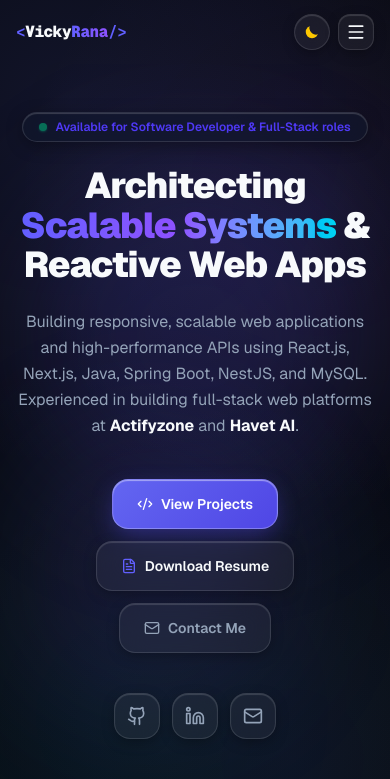
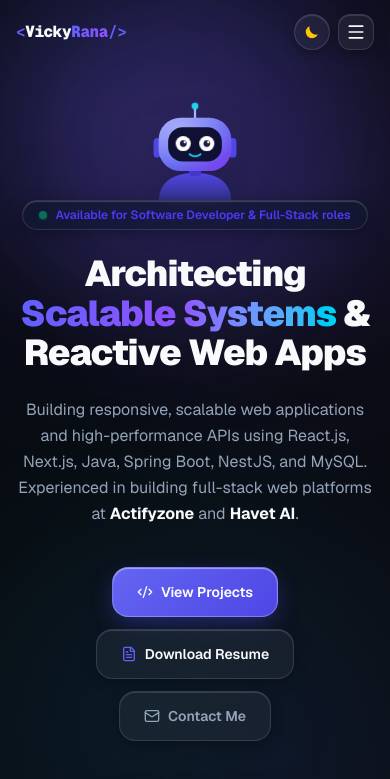
Before and after one commit to vickysrana2-cloud/VickyRanaPortfolio, a Next.js app: page / in a window 390 px wide. Shown: the top 779 px of the page. Built offline with nearby package versions, Linux system fonts and the light colour scheme.

Commit message:
feat: add portfolio base layout, navigation bar, interactive cursor character, and home page components

```diff
--- a/src/app/page.tsx
+++ b/src/app/page.tsx
@@ -23,6 +23,7 @@ import {
   Play
 } from 'lucide-react';
 import { Github, Linkedin } from '@/components/icons';
+import { CursorCharacter } from '@/components/cursor-character';
 
 export default function HomePage() {
   const featuredProjects = projectsData.filter((p) => p.featured).slice(0, 3);
@@ -32,12 +33,18 @@ export default function HomePage() {
   return (
     <div className="flex flex-col gap-24 sm:gap-32 pb-16 overflow-hidden">
       {/* 1. HERO SECTION */}
-      <section className="relative pt-12 sm:pt-20 lg:pt-28 px-4 sm:px-6 lg:px-8 max-w-7xl mx-auto w-full">
-        {/* Ambient liquid lighting caustics */}
-        <div className="absolute top-1/4 left-1/2 -translate-x-1/2 -translate-y-1/2 w-[350px] sm:w-[650px] h-[350px] sm:h-[650px] bg-indigo-500/15 dark:bg-indigo-600/20 rounded-full blur-3xl pointer-events-none -z-10" />
-        <div className="absolute top-1/3 right-1/4 w-[280px] sm:w-[450px] h-[280px] sm:h-[450px] bg-violet-500/10 dark:bg-violet-600/15 rounded-full blur-3xl pointer-events-none -z-10" />
+      <section className="relative pt-24 sm:pt-32 lg:pt-36 px-4 sm:px-6 lg:px-8 max-w-7xl mx-auto w-full">
+        {/* Ambient liquid lighting caustics extending to top 0 */}
+        <div className="absolute -top-10 left-1/2 -translate-x-1/2 w-[350px] sm:w-[750px] h-[350px] sm:h-[700px] bg-indigo-500/15 dark:bg-indigo-600/20 rounded-full blur-3xl pointer-events-none -z-10" />
+        <div className="absolute top-0 right-1/4 w-[280px] sm:w-[500px] h-[280px] sm:h-[500px] bg-violet-500/10 dark:bg-violet-600/15 rounded-full blur-3xl pointer-events-none -z-10" />
+
 
         <div className="flex flex-col items-center text-center max-w-4xl mx-auto space-y-6">
+          {/* Interactive Cursor-Tracking Character */}
+          <div className="relative flex justify-center -mb-2">
+            <CursorCharacter className="w-28 h-28 sm:w-36 sm:h-36 drop-shadow-2xl transition-transform duration-300 hover:scale-105 select-none" />
+          </div>
+
           {/* Availability Status Pill */}
           <div className="inline-flex items-center gap-2 px-4 py-1.5 rounded-full liquid-glass-pill text-indigo-600 dark:text-indigo-400 text-xs font-semibold">
             <span className="w-2 h-2 rounded-full bg-emerald-500 animate-pulse shadow-xs shadow-emerald-500/50" />
--- /dev/null
+++ b/src/components/cursor-character.tsx
@@ -0,0 +1,172 @@
+"use client";
+
+import { useEffect, useRef } from "react";
+
+/**
+ * A friendly character whose head turns and eyes focus on the cursor.
+ * - No re-renders: pointer position is applied straight to SVG transforms in rAF.
+ * - Smooth easing (lerp), so it feels alive instead of snapping.
+ * - Respects prefers-reduced-motion.
+ */
+export function CursorCharacter({ className = "" }: { className?: string }) {
+  const wrapRef = useRef<HTMLDivElement>(null);
+  const headRef = useRef<SVGGElement>(null);
+  const faceRef = useRef<SVGGElement>(null);
+  const pupilsRef = useRef<SVGGElement>(null);
+  const antennaRef = useRef<SVGGElement>(null);
+
+  useEffect(() => {
+    const wrap = wrapRef.current;
+    if (!wrap) return;
+
+    const reduce = window.matchMedia("(prefers-reduced-motion: reduce)").matches;
+
+    // target = where the cursor wants us to look, current = what we render
+    const target = { x: 0, y: 0 };
+    const current = { x: 0, y: 0 };
+
+    const clamp = (v: number, min = -1, max = 1) => Math.max(min, Math.min(max, v));
+
+    const onMove = (e: PointerEvent) => {
+      const rect = wrap.getBoundingClientRect();
+      const cx = rect.left + rect.width / 2;
+      const cy = rect.top + rect.height / 2;
+      // normalise by half the viewport, so looking at the screen edge = full turn
+      target.x = clamp((e.clientX - cx) / (window.innerWidth / 2));
+      target.y = clamp((e.clientY - cy) / (window.innerHeight / 2));
+    };
+
+    const onLeave = () => {
+      target.x = 0;
+      target.y = 0;
+    };
+
+    let raf = 0;
+    const tick = () => {
+      // ease toward the target (0.12 = snappy but smooth)
+      current.x += (target.x - current.x) * 0.12;
+      current.y += (target.y - current.y) * 0.12;
+
+      const { x, y } = current;
+
+      // Head: tilts and shifts slightly
+      if (headRef.current) {
+        headRef.current.style.transform = `translate(${x * 8}px, ${y * 6}px) rotate(${x * 6}deg)`;
+      }
+      // Face plate moves MORE than the head -> fake 3D "turning" illusion
+      if (faceRef.current) {
+        faceRef.current.style.transform = `translate(${x * 22}px, ${y * 14}px)`;
+      }
+      // Pupils move inside the eyes
+      if (pupilsRef.current) {
+        pupilsRef.current.style.transform = `translate(${x * 9}px, ${y * 8}px)`;
+      }
+      // Antenna lags behind for a bit of personality
+      if (antennaRef.current) {
+        antennaRef.current.style.transform = `rotate(${-x * 14}deg)`;
+      }
+
+      raf = requestAnimationFrame(tick);
+    };
+
+    if (!reduce) {
+      window.addEventListener("pointermove", onMove, { passive: true });
+      document.documentElement.addEventListener("pointerleave", onLeave);
+      raf = requestAnimationFrame(tick);
+    }
+
+    return () => {
+      window.removeEventListener("pointermove", onMove);
+      document.documentElement.removeEventListener("pointerleave", onLeave);
+      cancelAnimationFrame(raf);
+    };
+  }, []);
+
+  return (
+    <div ref={wrapRef} className={className}>
+      <style>{`
+        @keyframes cc-blink { 0%, 94%, 100% { transform: scaleY(1); } 97% { transform: scaleY(0.08); } }
+        .cc-eye { transform-origin: center; transform-box: fill-box; animation: cc-blink 5s infinite; }
+        @media (prefers-reduced-motion: reduce) { .cc-eye { animation: none; } }
+      `}</style>
+
+      <svg
+        viewBox="0 0 400 400"
+        role="img"
+        aria-label="Friendly character that follows your cursor"
+        className="h-full w-full"
+      >
+        <defs>
+          <linearGradient id="cc-head" x1="0" y1="0" x2="1" y2="1">
+            <stop offset="0" stopColor="#818CF8" />
+            <stop offset="0.55" stopColor="#6366F1" />
+            <stop offset="1" stopColor="#7C3AED" />
+          </linearGradient>
+          <linearGradient id="cc-body" x1="0" y1="0" x2="0" y2="1">
+            <stop offset="0" stopColor="#4F46E5" />
+            <stop offset="1" stopColor="#312E81" />
+          </linearGradient>
+          <radialGradient id="cc-shine" cx="0.3" cy="0.2" r="0.8">
+            <stop offset="0" stopColor="#fff" stopOpacity="0.35" />
+            <stop offset="1" stopColor="#fff" stopOpacity="0" />
+          </radialGradient>
+        </defs>
+
+        {/* Ground shadow */}
+        <ellipse cx="200" cy="378" rx="110" ry="12" fill="currentColor" opacity="0.12" />
+
+        {/* Shoulders / body (static) */}
+        <path d="M70 380 C70 300 130 275 200 275 C270 275 330 300 330 380 Z" fill="url(#cc-body)" />
+        <rect x="178" y="250" width="44" height="36" rx="14" fill="#4338CA" />
+
+        {/* Head group (tilts) */}
+        <g ref={headRef} style={{ transformOrigin: "200px 230px" }}>
+          {/* Antenna */}
+          <g ref={antennaRef} style={{ transformOrigin: "200px 78px" }}>
+            <rect x="196" y="40" width="8" height="42" rx="4" fill="#A5B4FC" />
+            <circle cx="200" cy="36" r="11" fill="#22D3EE" />
+            <circle cx="200" cy="36" r="11" fill="none" stroke="#22D3EE" strokeOpacity="0.4" strokeWidth="6" />
+          </g>
+
+          {/* Ears */}
+          <rect x="52" y="150" width="26" height="70" rx="13" fill="#4F46E5" />
+          <rect x="322" y="150" width="26" height="70" rx="13" fill="#4F46E5" />
+
+          {/* Head */}
+          <rect x="70" y="78" width="260" height="190" rx="78" fill="url(#cc-head)" />
+          <rect x="70" y="78" width="260" height="190" rx="78" fill="url(#cc-shine)" />
+
+          {/* Face plate: moves more than the head to fake a 3D turn */}
+          <g ref={faceRef}>
+            <rect x="104" y="112" width="192" height="122" rx="52" fill="#0F1033" />
+
+            {/* Eyes */}
+            <g>
+              <circle cx="158" cy="170" r="27" fill="#fff" className="cc-eye" />
+              <circle cx="242" cy="170" r="27" fill="#fff" className="cc-eye" />
+            </g>
+
+            {/* Pupils */}
+            <g ref={pupilsRef}>
+              <circle cx="158" cy="170" r="12" fill="#1E1B4B" />
+              <circle cx="242" cy="170" r="12" fill="#1E1B4B" />
+              <circle cx="163" cy="165" r="4" fill="#fff" />
+              <circle cx="247" cy="165" r="4" fill="#fff" />
+            </g>
+
+            {/* Smile */}
+            <path
+              d="M180 208 Q200 224 220 208"
+              fill="none"
+              stroke="#22D3EE"
+              strokeWidth="6"
+              strokeLinecap="round"
+            />
+          </g>
+        </g>
+      </svg>
+    </div>
+  );
+}
+
+export default CursorCharacter;
--- a/src/components/layout-shell.tsx
+++ b/src/components/layout-shell.tsx
@@ -1,18 +1,24 @@
 'use client';
 
 import * as React from 'react';
+import { usePathname } from 'next/navigation';
 import { Navbar } from './navbar';
 import { Footer } from './footer';
 import { CommandMenu } from './command-menu';
 import { BackToTop } from './back-to-top';
+import { cn } from '@/lib/utils';
 
 export function LayoutShell({ children }: { children: React.ReactNode }) {
   const [commandOpen, setCommandOpen] = React.useState(false);
+  const pathname = usePathname();
+  const isHome = pathname === '/';
 
   return (
     <>
       <Navbar onOpenCommand={() => setCommandOpen(true)} />
-      <main className="flex-1 flex flex-col">{children}</main>
+      <main className={cn('flex-1 flex flex-col', !isHome && 'pt-16 sm:pt-20')}>
+        {children}
+      </main>
       <Footer />
       <CommandMenu isOpen={commandOpen} onClose={() => setCommandOpen(false)} />
       <BackToTop />
--- a/src/components/navbar.tsx
+++ b/src/components/navbar.tsx
@@ -28,8 +28,8 @@ export function Navbar({ onOpenCommand }: NavbarProps) {
     const handleScroll = () => {
       const currentScrollY = window.scrollY;
 
-      // Enable liquid glass background styling after initial scroll
-      setScrolled(currentScrollY > 20);
+      // Enable liquid glass background styling after leaving top 0
+      setScrolled(currentScrollY > 10);
 
       // Always keep visible near the top of the page
       if (currentScrollY <= 60) {
@@ -59,6 +59,7 @@ export function Navbar({ onOpenCommand }: NavbarProps) {
       lastScrollY.current = currentScrollY;
     };
 
+    handleScroll();
     window.addEventListener('scroll', handleScroll, { passive: true });
     return () => window.removeEventListener('scroll', handleScroll);
   }, [mobileMenuOpen]);
@@ -67,6 +68,7 @@ export function Navbar({ onOpenCommand }: NavbarProps) {
   React.useEffect(() => {
     setMobileMenuOpen(false);
     setIsVisible(true);
+    setScrolled(window.scrollY > 10);
   }, [pathname]);
 
   const navLinks = [
@@ -86,10 +88,14 @@ export function Navbar({ onOpenCommand }: NavbarProps) {
   return (
     <header
       className={cn(
-        'sticky top-0 z-40 w-full bg-transparent border-none transition-transform duration-300 ease-in-out',
-        isVisible ? 'translate-y-0' : '-translate-y-full'
+        'fixed top-0 left-0 right-0 z-50 w-full transition-all duration-300 ease-in-out',
+        isVisible ? 'translate-y-0' : '-translate-y-full',
+        scrolled || mobileMenuOpen
+          ? 'liquid-glass-nav'
+          : 'bg-transparent border-b border-transparent shadow-none'
       )}
     >
+
 
 
       <div className="max-w-7xl mx-auto px-4 sm:px-6 lg:px-8">
```
